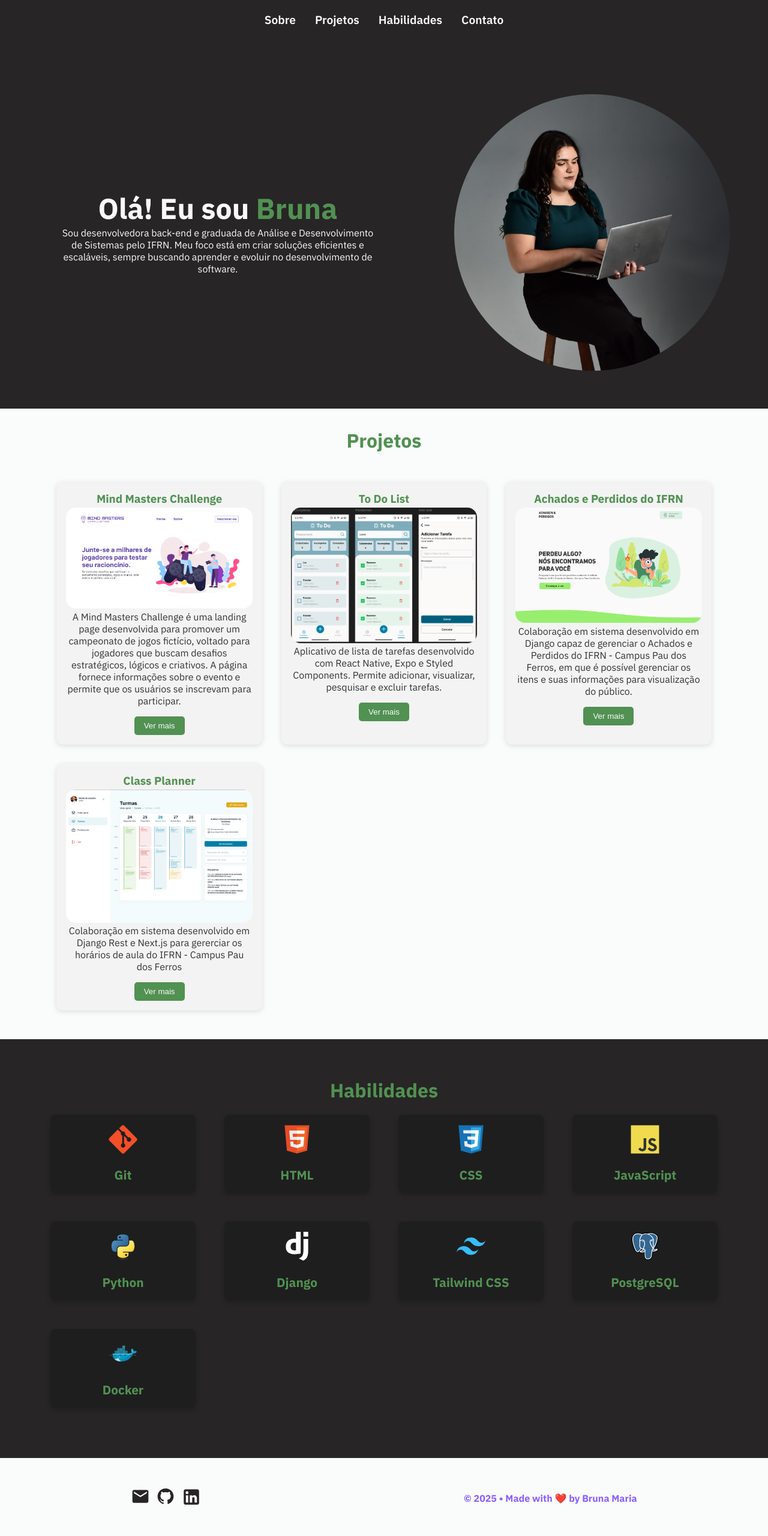
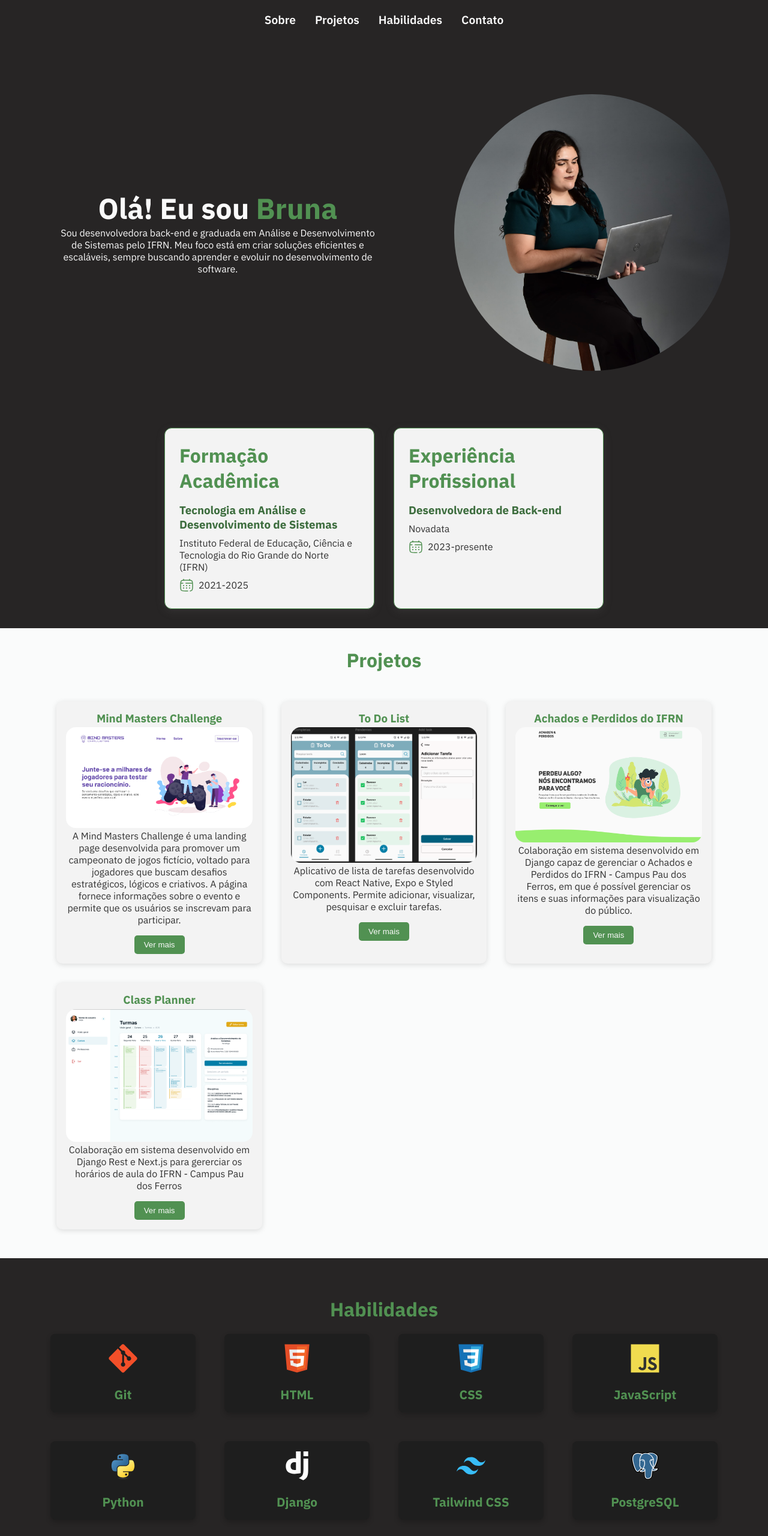
Before and after one commit to brunamariap/portfolio, a plain HTML site: page index.html in a window 1280 px wide. Shown: the part 60-2620 px from the top of the page at 60% size. Drawn offline with Linux system fonts and the light colour scheme.

Commit message:
feat: Adiciona cards de redes sociais e de experiência profissional

```diff
--- a/assets/css/style.css
+++ b/assets/css/style.css
@@ -136,10 +136,14 @@ h2 {
 	border-radius: 50%;
 }
 
+.main-about {
+	background-color: var(--black);
+}
+
 .about {
 	text-align: center;
 	padding: 0 1em 2em 1em;
-	background-color: var(--black);
+	/* background-color: var(--black); */
 	display: flex;
 	align-items: center;
 	flex-wrap: wrap-reverse;
@@ -156,6 +160,57 @@ h2 {
 
 .about span {
 	color: var(--primary);
+}
+
+.cards-wrapper {
+	display: flex;
+	justify-content: center;
+	gap: 2em;
+	padding: 2em;
+}
+
+.card-about {
+	flex: 1;
+	max-width: 350px;
+	background: #f3f3f3;
+	border: 1px solid var(--primary);
+	/* verde neon */
+	border-radius: 12px;
+	padding: 1.5em;
+	color: #333;
+	box-shadow: 0 4px 15px rgba(99, 99, 99, 0.2);
+	/* sombra esverdeada */
+	transition: transform 0.3s ease, box-shadow 0.3s ease;
+}
+
+.card-about:hover {
+	transform: scale(1.05);
+	/* cresce ao passar o mouse */
+	box-shadow: 0 8px 25px var(--primary-hover);
+	/* brilho mais forte */
+}
+
+.card-about h2 {
+	color: var(--primary);
+	/* verde principal */
+	margin-bottom: 0.5em;
+}
+
+.card-about h3 {
+	color: var(--primary-dark);
+	/* verde mais suave */
+	margin-bottom: 0.5em;
+}
+
+.card-about .info {
+	display: flex;
+	align-items: center;
+	gap: 0.5em;
+	margin-top: 1em;
+}
+
+.card-about p {
+	margin: 0.3em 0;
 }
 
 /* Section projects */
@@ -273,21 +328,39 @@ h2 {
 footer {
 	background-color: #FAFBFB;
 	padding: 1rem;
-	color: #8a60ff;
+	color: var(--primary);
 	display: flex;
 	justify-content: space-around;
 	align-items: center;
+	flex-direction: column;
+	gap: 2em 0;
 }
 
 footer .social-icons {
 	display: flex;
 	gap: 10px;
+	flex-direction: column;
+	gap: 1em;
 }
 
 footer .social-icons a {
-	color: #8a60ff;
+	background: #fff;
+	padding: 1rem 1.5rem;
+	border-radius: 8px;
+	box-shadow: 0 2px 6px rgba(0, 0, 0, 0.15);
+	font-size: 1.3rem;
+	color: var(--primary);
 	font-size: 1.2rem;
 	text-decoration: none;
+	display: flex;
+	align-items: center;
+	gap: 1em;
+	transition: all 0.3s ease;
+}
+
+footer .social-icons a:hover {
+	transform: translateY(-5px);
+	box-shadow: 0 6px 12px rgba(0, 0, 0, 0.2);
 }
 
 @media (max-width: 768px) {
--- a/index.html
+++ b/index.html
@@ -1,5 +1,5 @@
 <!DOCTYPE html>
-<html lang="en">
+<html lang="pt-br">
 
 	<head>
 		<meta charset="UTF-8">
@@ -50,15 +50,39 @@
 			</nav>
 		</header>
 
-		<section class="about section-fullwidth" id="about">
-			<div class="container about-text-container">
-				<h1>Olá! Eu sou <span>Bruna</span></h1>
-				<p>Sou desenvolvedora back-end e graduada de Análise e Desenvolvimento de Sistemas pelo IFRN. Meu foco está
-					em
-					criar soluções eficientes e escaláveis, sempre buscando aprender e evoluir no desenvolvimento de software.</p>
+		<section class="main-about section-fullwidth" style="padding: 0;" id="about">
+			<div class="about">
+				<div class="container about-text-container">
+					<h1>Olá! Eu sou <span>Bruna</span></h1>
+					<p>Sou desenvolvedora back-end e graduada em Análise e Desenvolvimento de Sistemas pelo IFRN. Meu foco está
+						em
+						criar soluções eficientes e escaláveis, sempre buscando aprender e evoluir no desenvolvimento de software.
+					</p>
+				</div>
+				<div class="profile-circle">
+					<img src="./assets/img/profile/profile_photo.jpg" class="profile-img" alt="Foto de perfil">
+				</div>
 			</div>
-			<div class="profile-circle">
-				<img src="./assets/img/profile/profile_photo.jpg" class="profile-img" alt="Foto de perfil">
+
+			<div class="cards-wrapper">
+				<div class="card-about">
+					<h2>Formação Acadêmica</h2>
+					<h3>Tecnologia em Análise e Desenvolvimento de Sistemas</h3>
+					<p>Instituto Federal de Educação, Ciência e Tecnologia do Rio Grande do Norte (IFRN)</p>
+					<div class="" style="display: flex; align-items: center; gap: 0.5em;">
+						<img src="./assets/icons/calendar.svg" alt="Ícone de calendário" width="24px" height="24px">
+						<p>2021-2025</p>
+					</div>
+				</div>
+				<div class="card-about">
+					<h2>Experiência Profissional</h2>
+					<h3>Desenvolvedora de Back-end</h3>
+					<p>Novadata</p>
+					<div class="" style="display: flex; align-items: center; gap: 0.5em;">
+						<img src="./assets/icons/calendar.svg" alt="Ícone de calendário" width="24px" height="24px">
+						<p>2023-presente</p>
+					</div>
+				</div>
 			</div>
 		</section>
 
@@ -123,16 +147,25 @@
 				<div class="social-icons">
 					<a href="mailto:brunamariapinto9@gmail.com" target="_blank">
 						<img src="./assets/icons/email.svg" alt="Ícone de e-mail">
+						<b>
+							<p>brunamariapinto9@gmail.com</p>
+						</b>
 					</a>
 					<a href="https://github.com/brunamariap" target="_blank">
 						<img src="./assets/icons/github.svg" alt="Ícone do GitHub">
+						<b>
+							<p>brunamariap</p>
+						</b>
 					</a>
 					<a href="https://www.linkedin.com/in/bruna-pinto" target="_blank">
 						<img src="./assets/icons/linkedin.svg" alt="Ícone do LinkedIn">
+						<b>
+							<p>in/bruna-pinto</p>
+						</b>
 					</a>
 				</div>
 			</div>
-			<div><b>© 2025 • Made with ❤️ by Bruna Maria</b></div>
+			<div><b>© 2025 Bruna Maria. Todos os direitos reservados</b></div>
 		</footer>
 
 		<script src="./assets/js/skills.js"></script>
```
Also changed, not shown: assets/icons/calendar.svg (added).
